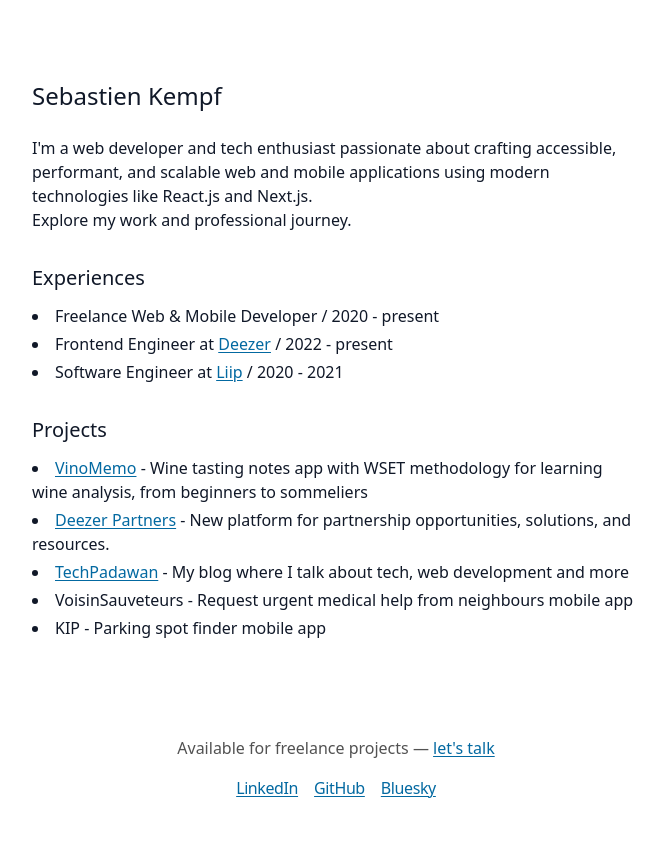
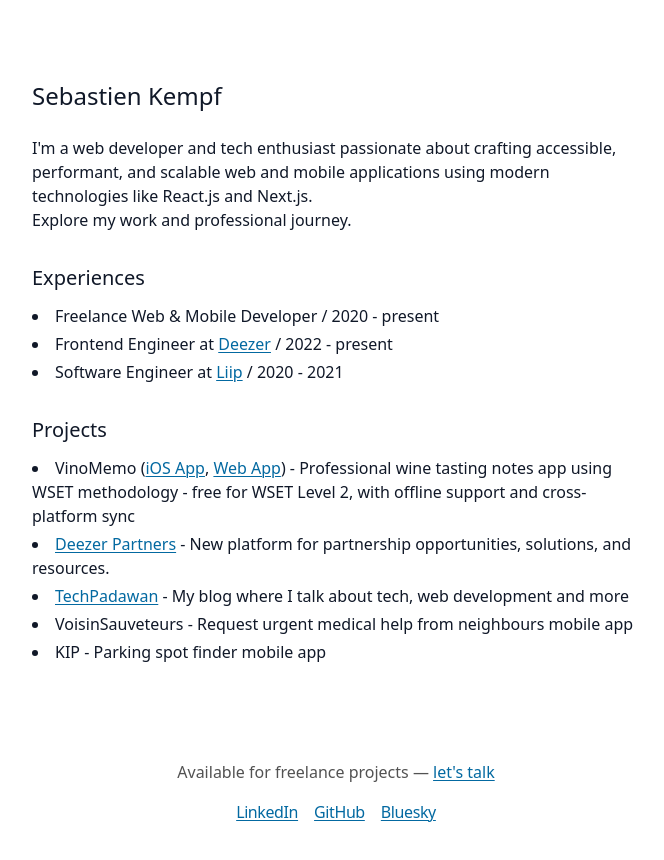
Before and after one commit to skmpf/portfolio, a Next.js app: page / in a window 1280 px wide. Shown: the top 860 px of the page, without its empty margins (304-968 px from the left). Built offline with nearby package versions, Linux system fonts and the light colour scheme.

Commit message:
feat: enhance project structure by adding multiple links and improving descriptions

```diff
--- a/src/app/page.tsx
+++ b/src/app/page.tsx
@@ -55,6 +55,7 @@ interface Experience {
 interface Project {
   name: string;
   url?: string;
+  links?: { name: string; url: string }[];
   description: string;
 }
 
@@ -86,9 +87,12 @@ const experiences: Experience[] = [
 const projects: Project[] = [
   {
     name: "VinoMemo",
-    url: "https://apps.apple.com/us/app/vinomemo/id6754691185",
+    links: [
+      { name: "iOS App", url: "https://apps.apple.com/us/app/vinomemo/id6754691185" },
+      { name: "Web App", url: "https://vinomemo.app" },
+    ],
     description:
-      "Wine tasting notes app with WSET methodology for learning wine analysis, from beginners to sommeliers",
+      "Professional wine tasting notes app using WSET methodology - free for WSET Level 2, with offline support and cross-platform sync",
   },
   {
     name: "Deezer Partners",
@@ -173,7 +177,26 @@ export default function Home() {
           <ul className="mb-4 list-inside list-disc space-y-1 md:mb-8">
             {projects.map((project) => (
               <li key={project.name}>
-                {project.url ? (
+                {project.links ? (
+                  <>
+                    {project.name} (
+                    {project.links.map((link, index) => (
+                      <span key={link.name}>
+                        <a
+                          className="link"
+                          href={link.url}
+                          target="_blank"
+                          rel="noopener noreferrer"
+                          aria-label={`${project.name} ${link.name} (opens in new tab)`}
+                        >
+                          {link.name}
+                        </a>
+                        {index < project.links!.length - 1 && ", "}
+                      </span>
+                    ))}
+                    )
+                  </>
+                ) : project.url ? (
                   <a
                     className="link"
                     href={project.url}
```
